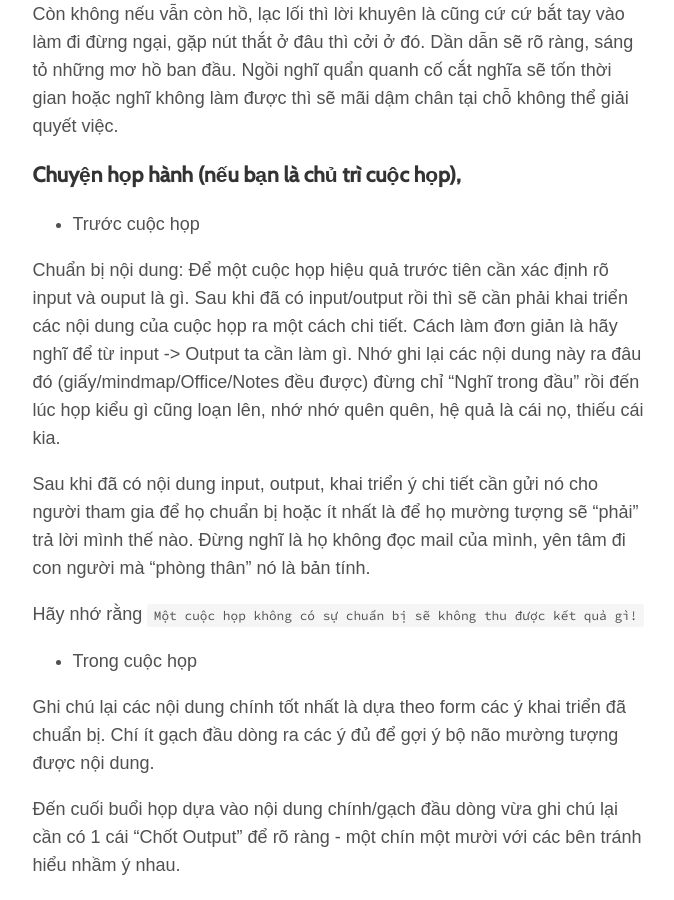
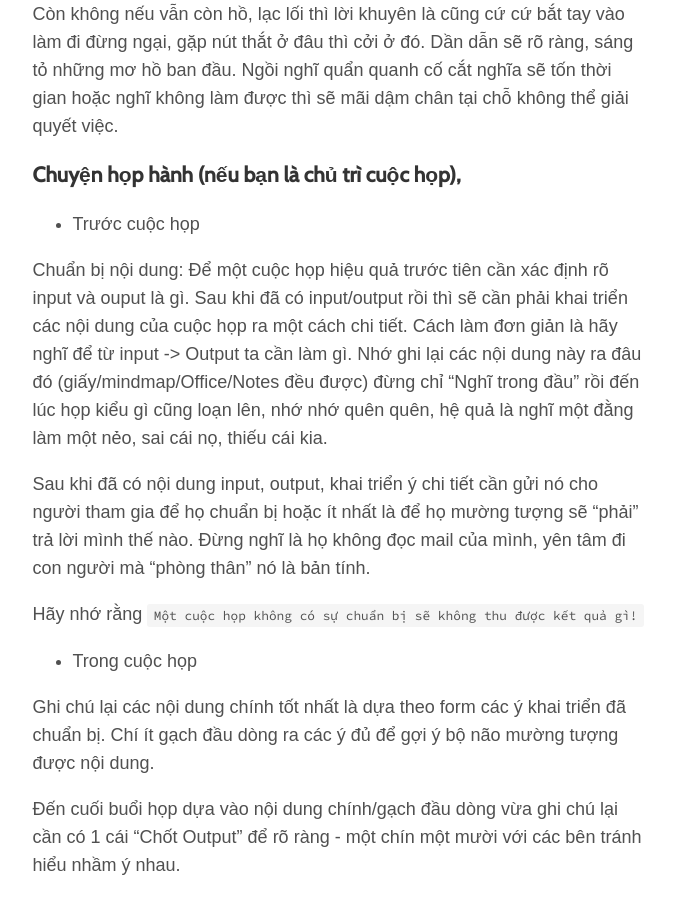
Before and after one commit to toannai/blog, a Jekyll site: the page built from _posts/2022-03-29-chuyen-hop-hanh.md, in a window 1280 px wide and 900 px high, scrolled down 1022 px. Shown: the whole window, without its empty margins (300-974 px from the left). Built offline with Jekyll 4.4.1, drawn with Linux system fonts in a browser that asks for light colours; some web fonts are replaced.

Commit message:
fix ngam 1 lan 2

```diff
--- a/_posts/2022-03-29-chuyen-hop-hanh.md
+++ b/_posts/2022-03-29-chuyen-hop-hanh.md
@@ -17,7 +17,7 @@ Công việc bắt đầu nếu đã rõ ràng các đường đi nước bướ
 
 - Trước cuộc họp
 
-Chuẩn bị nội dung: Để một cuộc họp hiệu quả trước tiên cần xác định rõ input và ouput là gì. Sau khi đã có input/output rồi thì sẽ cần phải khai triển các nội dung của cuộc họp ra một cách chi tiết. Cách làm đơn giản là hãy nghĩ để từ input -> Output ta cần làm gì. Nhớ ghi lại các nội dung này ra đâu đó (giấy/mindmap/Office/Notes đều được) đừng chỉ "Nghĩ trong đầu" rồi đến lúc họp kiểu gì cũng loạn lên, nhớ nhớ quên quên, hệ quả là cái nọ, thiếu cái kia.
+Chuẩn bị nội dung: Để một cuộc họp hiệu quả trước tiên cần xác định rõ input và ouput là gì. Sau khi đã có input/output rồi thì sẽ cần phải khai triển các nội dung của cuộc họp ra một cách chi tiết. Cách làm đơn giản là hãy nghĩ để từ input -> Output ta cần làm gì. Nhớ ghi lại các nội dung này ra đâu đó (giấy/mindmap/Office/Notes đều được) đừng chỉ "Nghĩ trong đầu" rồi đến lúc họp kiểu gì cũng loạn lên, nhớ nhớ quên quên, hệ quả là nghĩ một đằng làm một nẻo, sai cái nọ, thiếu cái kia.
 
 Sau khi đã có nội dung input, output, khai triển ý chi tiết cần gửi nó cho người tham gia để họ chuẩn bị hoặc ít nhất là để họ mường tượng sẽ "phải" trả lời mình thế nào. Đừng nghĩ là họ không đọc mail của mình, yên tâm đi con người mà "phòng thân" nó là bản tính.
 
```
